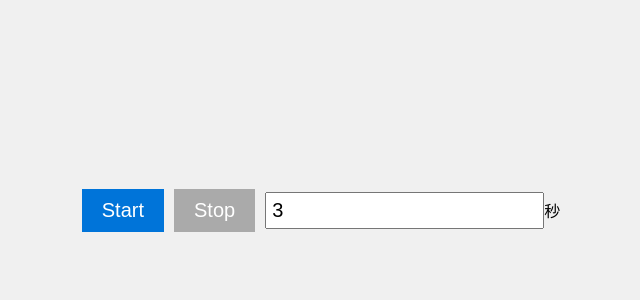
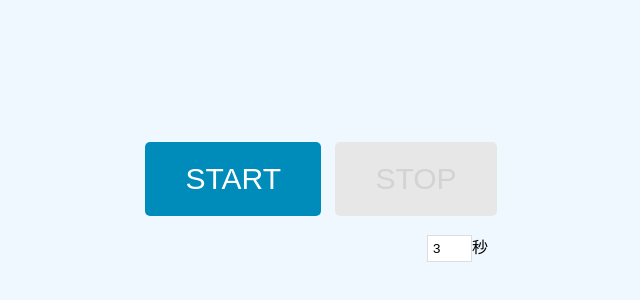
Before and after one commit to naka267/kyosera, a plain HTML site: page index.html in a window 1280 px wide. Shown: the part 198-498 px from the top of the page, without its empty margins (319-959 px from the left). Drawn offline with Linux system fonts and the light colour scheme.

Commit message:
Update index.html

```diff
--- a/index.html
+++ b/index.html
@@ -3,35 +3,107 @@
 <head>
     <title>京セラ再現機</title>
     <style>
-body {display: flex; justify-content: center; align-items: center; height: 100vh; background-color: #f0f0f0;}
-button {padding: 10px 20px; font-size: 20px; background-color: #0074D9; color: white; border: none; cursor: pointer; margin-right: 10px;}
-button:disabled {background-color: #AAAAAA; cursor: not-allowed;}
-input {font-size: 20px; padding: 5px;}
+        body {
+            display: flex;
+            justify-content: center;
+            align-items: center;
+            height: 100vh;
+            margin: 0;
+            background-color: #f0f8ff;
+            font-family: 'Arial', sans-serif;
+        }
+
+        button {
+            margin: 0 5px;
+            padding: 20px 40px;
+            background-color: #008cba;
+            color: white;
+            border: none;
+            border-radius: 5px;
+            cursor: pointer;
+            transition: background-color 0.3s;
+            font-size: 30px;
+        }
+
+        button:hover {
+            background-color: #005f73;
+        }
+
+        button:disabled {
+            background-color: #e7e7e7;
+            color: #d3d3d3;
+            cursor: default;
+        }
+
+        input[type='number'] {
+            width: 33px;
+            padding: 5px;
+            border: 1px solid #ddd;
+            margin-right: auto;
+            margin-top: auto;
+            margin-left: 21.5em;
+        }
     </style>
 </head>
 <body>
-  <p><button id="start">Start</button><button id="stop" disabled>Stop</button></p>
-  <input id="delay" type="number" min="0" step="0.1" value="3"> 秒
+<div>
+    <button id="start">START</button>
+    <button id="stop" disabled>STOP</button><br><br>
+    <input id="delay" type="number" min="0" step="0.1" value="3">秒
+</div>
 <script>
     let sB = document.querySelector('#start'), sT = document.querySelector('#stop'), dI = document.querySelector('#delay'), aC = new (window.AudioContext || window.webkitAudioContext)(), s, p, b = [], oS = false;
-sB.addEventListener('click', function() {
-    sB.disabled = true; sT.disabled = false;
-    navigator.mediaDevices.getUserMedia({ audio: true, video: false })
-    .then(function(stream) {
-        s = aC.createMediaStreamSource(stream); p = aC.createScriptProcessor(1024, 1, 1);
-        s.connect(p); p.connect(aC.destination);
-        p.onaudioprocess = function(e) {
+    sB.addEventListener('click', function () {
+        sB.disabled = true;
+        sT.disabled = false;
+        navigator.mediaDevices.getUserMedia({audio: true, video: false})
+            .then(function (stream) {
+                s = aC.createMediaStreamSource(stream);
+                p = aC.createScriptProcessor(1024, 1, 1);
+                s.connect(p);
+                p.connect(aC.destination);
+                p.onaudioprocess = function (e) {
                     b.push(new Float32Array(e.inputBuffer.getChannelData(0)));
-            if (!oS && b.length > aC.sampleRate * dI.value / 1024) { oS = true; playBuffer(); }
+                    if (!oS && b.length > aC.sampleRate * dI.value / 1024) {
+                        oS = true;
+                        playBuffer();
+                    }
                 };
-    }).catch(function(err) { console.log('The following error occurred: ' + err); });
+            }).catch(function (err) {
+            console.log('The following error occurred: ' + err);
         });
-sT.addEventListener('click', function() { sB.disabled = false; sT.disabled = true; if (s) { s.disconnect(); s = null; } if (p) { p.disconnect(); p = null; } b = []; oS = false; });
+    });
+    sT.addEventListener('click', function () {
+        sB.disabled = false;
+        sT.disabled = true;
+        if (s) {
+            s.disconnect();
+            s = null;
+        }
+        if (p) {
+            p.disconnect();
+            p = null;
+        }
+        b = [];
+        oS = false;
+    });
+
     function playBuffer() {
-    if (b.length === 0) { setTimeout(playBuffer, 100); return; }
-    let aB = aC.createBuffer(1, 1024, aC.sampleRate); aB.getChannelData(0).set(b.shift());
-    let aS = aC.createBufferSource(); aS.buffer = aB; aS.connect(aC.destination); aS.start();
-    aS.onended = function() { aS.disconnect(); aS = null; playBuffer(); };
+        if (b.length === 0) {
+            setTimeout(playBuffer, 100);
+            return;
+        }
+        let aB = aC.createBuffer(1, 1024, aC.sampleRate);
+        aB.getChannelData(0).set(b.shift());
+        let aS = aC.createBufferSource();
+        aS.buffer = aB;
+        aS.connect(aC.destination);
+        aS.start();
+        aS.onended = function () {
+            aS.disconnect();
+            aS = null;
+            playBuffer();
+        };
     }
 </script>
 </body>
```
Lines whose indentation alone changed are shown as unchanged.
